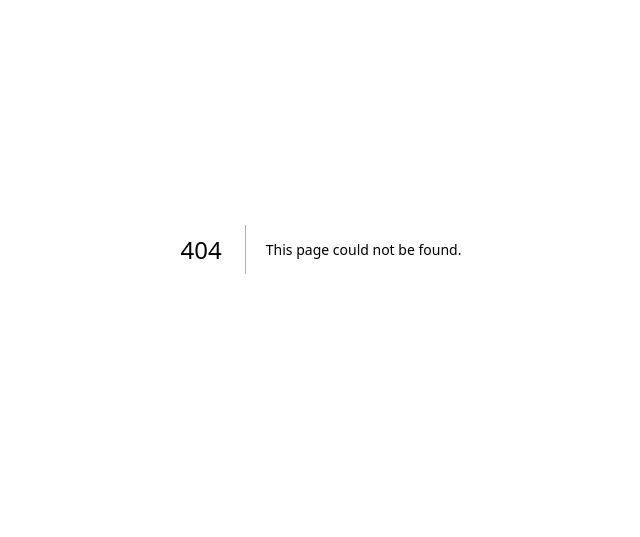
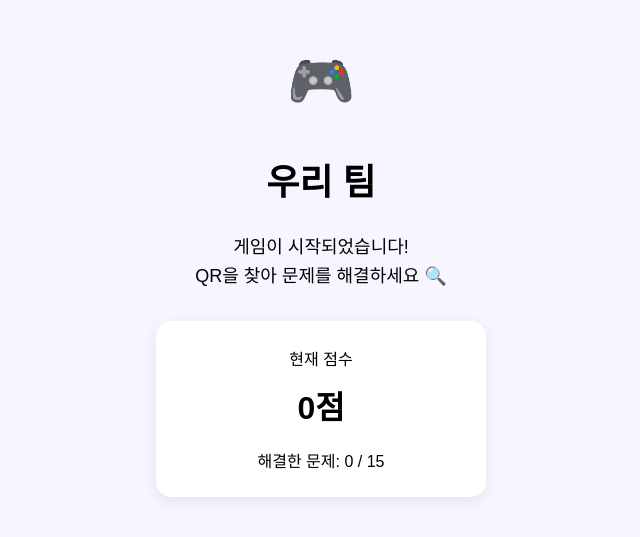
Before and after one commit to hoholon0502/QR-team-game, a Next.js app: page /play in a window 1280 px wide. Before the commit this address had no page. Shown: the part 151-688 px from the top of the page, without its empty margins (319-959 px from the left). Built offline with nearby package versions, Linux system fonts and the light colour scheme.

Commit message:
Add play page

```diff
--- /dev/null
+++ b/app/play/page.js
@@ -0,0 +1,73 @@
+"use client";
+
+import { useEffect, useState } from "react";
+
+export default function PlayPage() {
+  const [teamName, setTeamName] = useState("");
+
+  useEffect(() => {
+    const savedTeamName = localStorage.getItem("teamName");
+    setTeamName(savedTeamName || "우리 팀");
+  }, []);
+
+  return (
+    <main
+      style={{
+        minHeight: "100vh",
+        backgroundColor: "#f7f5ff",
+        display: "flex",
+        flexDirection: "column",
+        alignItems: "center",
+        justifyContent: "center",
+        fontFamily: "Arial, sans-serif",
+        padding: "24px",
+        textAlign: "center",
+      }}
+    >
+      <div style={{ fontSize: "55px", marginBottom: "15px" }}>🎮</div>
+
+      <h1
+        style={{
+          fontSize: "36px",
+          marginBottom: "10px",
+        }}
+      >
+        {teamName}
+      </h1>
+
+      <p
+        style={{
+          fontSize: "18px",
+          lineHeight: "1.6",
+          marginBottom: "30px",
+        }}
+      >
+        게임이 시작되었습니다!
+        <br />
+        QR을 찾아 문제를 해결하세요 🔍
+      </p>
+
+      <div
+        style={{
+          backgroundColor: "white",
+          padding: "25px",
+          borderRadius: "15px",
+          width: "280px",
+          boxShadow: "0 4px 15px rgba(0,0,0,0.08)",
+        }}
+      >
+        <p style={{ margin: "0 0 12px 0" }}>
+          현재 점수
+        </p>
+
+        <h2 style={{ fontSize: "32px", margin: "0 0 20px 0" }}>
+          0점
+        </h2>
+
+        <p style={{ margin: 0 }}>
+          해결한 문제: 0 / 15
+        </p>
+      </div>
+    </main>
+  );
+}
```
